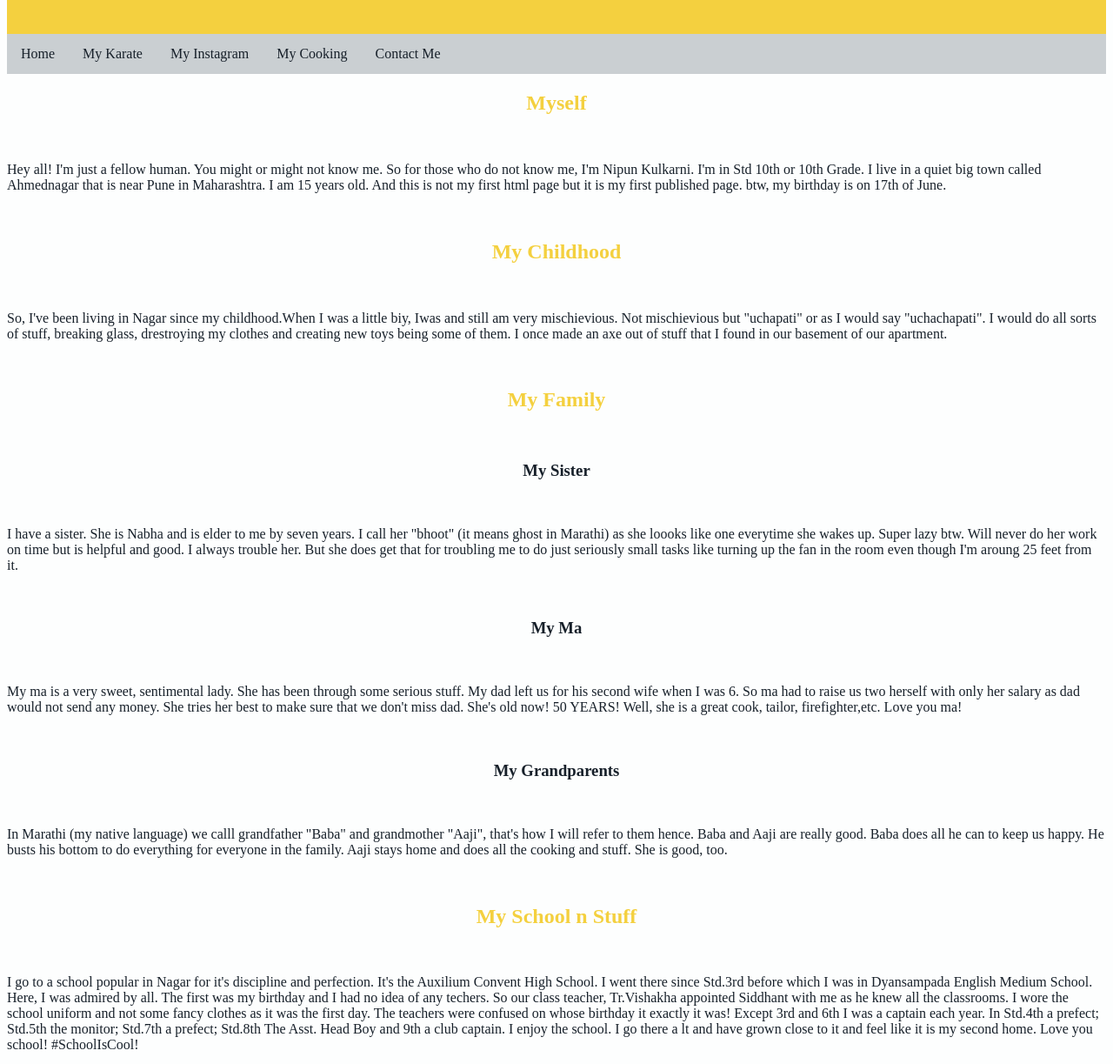
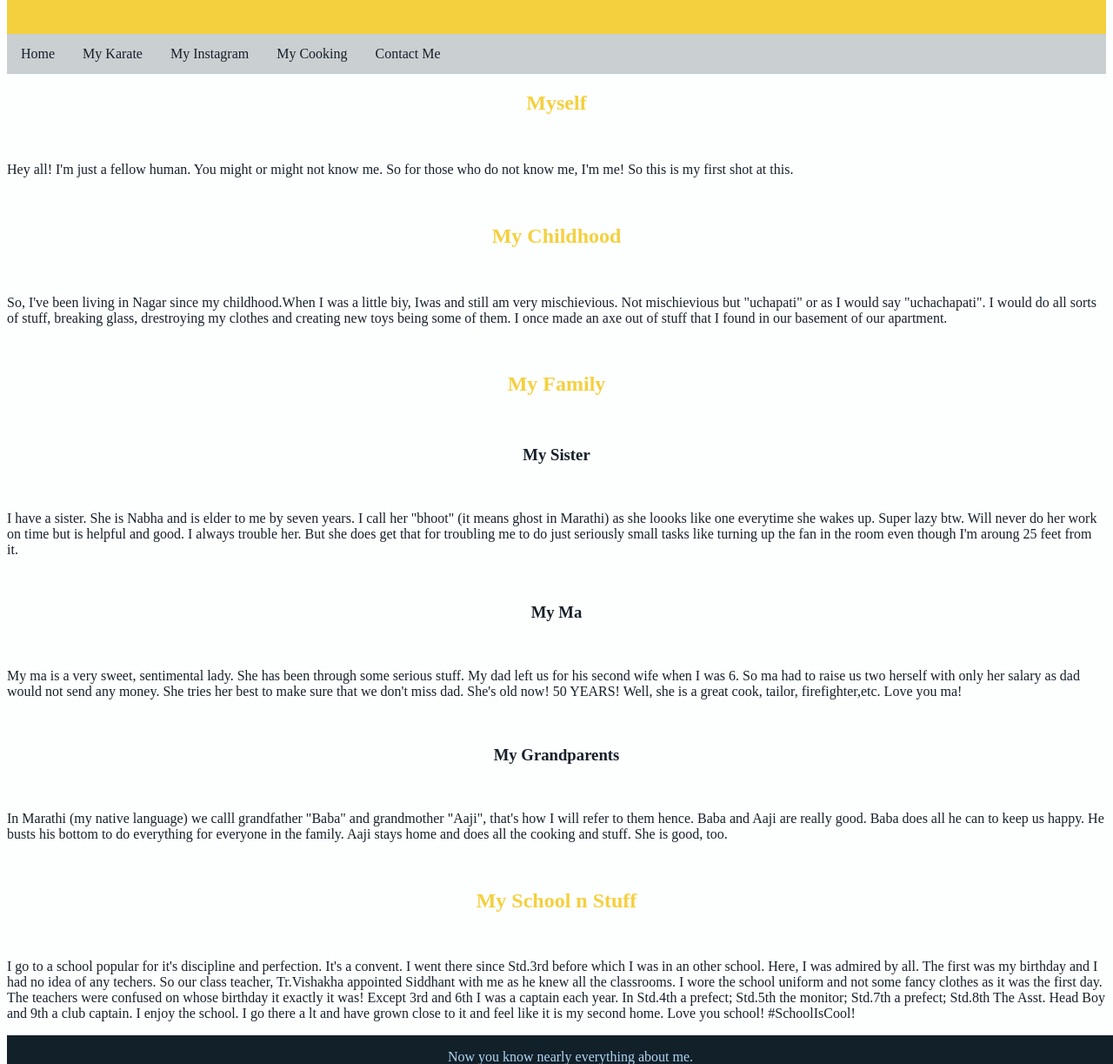
Before and after one commit to Nipun-05/MyPage.io, a plain HTML site: page index.html in a window 1280 px wide. Shown: the part 89-1312 px from the top of the page at 87% size. Drawn offline with Linux system fonts and the light colour scheme.

Commit message:
Update index.html
..

```diff
--- a/index.html
+++ b/index.html
@@ -74,7 +74,7 @@
 
     <h2>Myself</h2>
 	<br>
-	<p>  Hey all! I'm just a fellow human. You might or might not know me. So for those who do not know me, I'm Nipun Kulkarni. I'm in Std 10th or 10th Grade. I live in a quiet big town called Ahmednagar that is near Pune in Maharashtra. I am 15 years old. And this is not my first html page but it is my first published page. btw, my birthday is on 17th of June. </p>
+	<p>  Hey all! I'm just a fellow human. You might or might not know me. So for those who do not know me, I'm  me! So this is my first shot at this. </p>
 
 	<br><h2>My Childhood</h2><br>
     <p>So, I've been living in Nagar since my childhood.When I was a little biy, Iwas and still am very mischievious. Not mischievious but "uchapati" or as I would say "uchachapati". I would do all sorts of stuff, breaking glass, drestroying my clothes and creating new toys being some of them. I once made an axe out of stuff that I found in our basement of our apartment. </p>
@@ -91,7 +91,7 @@
     <p>In Marathi (my native language) we calll grandfather "Baba" and grandmother "Aaji", that's how I will refer to them hence. Baba and Aaji are really good. Baba does all he can to keep us happy. He busts his bottom to do everything for everyone in the family. Aaji stays home and does all the cooking and stuff. She is good, too.</p>
 
     <br><h2>My School n Stuff</h2><br>
-    <p> I go to a school popular in Nagar for it's discipline and perfection. It's the Auxilium Convent High School. I went there since Std.3rd before which I was in Dyansampada English Medium School. Here, I was admired by all. The first was my birthday and I had no idea of any techers. So our class teacher, Tr.Vishakha appointed Siddhant with me as he knew all the classrooms. I wore the school uniform and not some fancy clothes as it was the first day. The teachers were confused on whose birthday it exactly it was! Except 3rd and 6th I was a captain each year. In Std.4th a prefect; Std.5th the monitor; Std.7th a prefect; Std.8th The Asst. Head Boy and 9th a club captain. I enjoy the school. I go there a lt and have grown close to it and feel like it is my second home. Love you school! #SchoolIsCool!</p>
+    <p> I go to a school popular for it's discipline and perfection. It's a convent. I went there since Std.3rd before which I was in an other school. Here, I was admired by all. The first was my birthday and I had no idea of any techers. So our class teacher, Tr.Vishakha appointed Siddhant with me as he knew all the classrooms. I wore the school uniform and not some fancy clothes as it was the first day. The teachers were confused on whose birthday it exactly it was! Except 3rd and 6th I was a captain each year. In Std.4th a prefect; Std.5th the monitor; Std.7th a prefect; Std.8th The Asst. Head Boy and 9th a club captain. I enjoy the school. I go there a lt and have grown close to it and feel like it is my second home. Love you school! #SchoolIsCool!</p>
 
 <div class="footer">
 	Now you know nearly everything about me.
```
